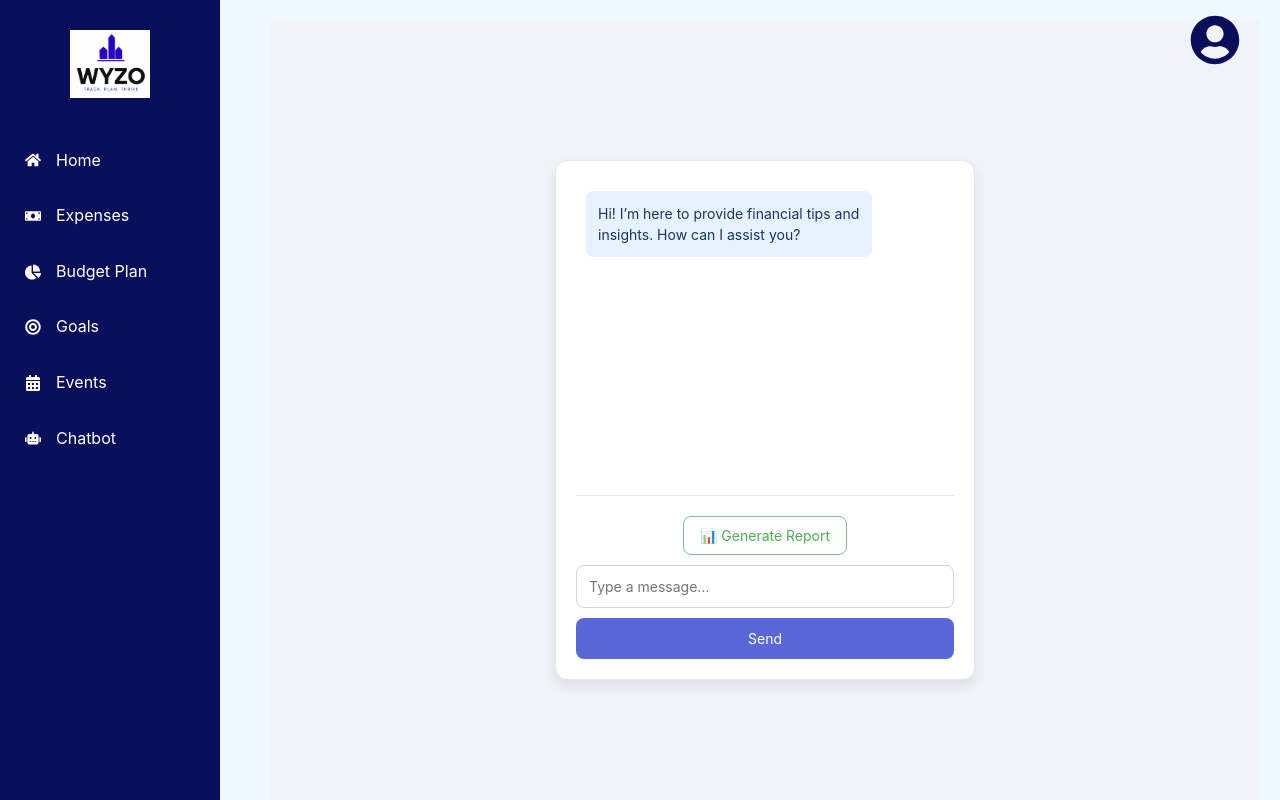
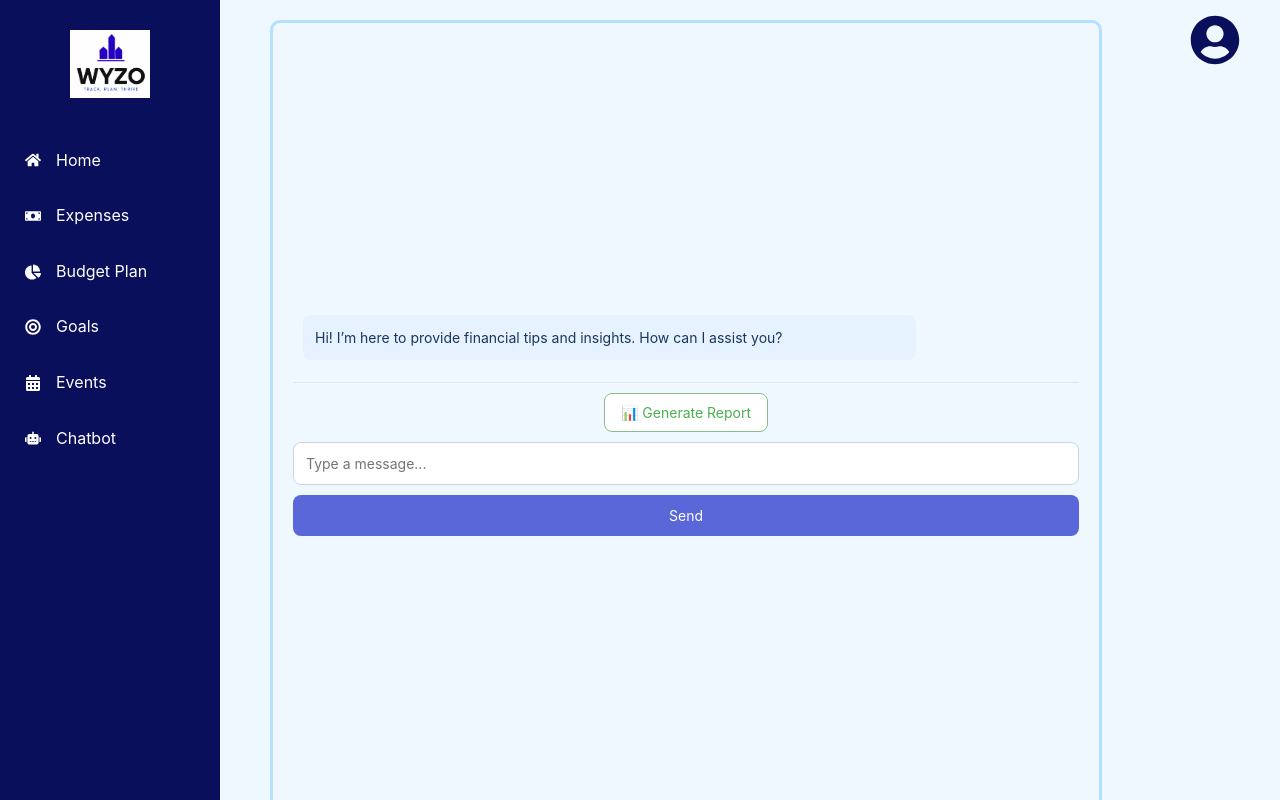
Before and after one commit to ANANYA00P2004/Mini-Project, a React (Create React App) app in the folder frontend/: page /chatbot in a window 1280 px wide. Built offline with nearby package versions, Linux system fonts and the light colour scheme.

Commit message:
updated chatbot css

```diff
--- a/frontend/src/Pages/chatbot.css
+++ b/frontend/src/Pages/chatbot.css
@@ -1,24 +1,26 @@
 .chatbot-body {
     font-family: 'Inter', Arial, sans-serif;
-    background-color: #f0f4f8;
+    border-color: #b3e0ff;
+    border-radius: 10px;
+    border: solid #b3e0ff;
     display: flex;
     justify-content: center;
     align-items: center;
-    height: 100vh;
+    height: 100vh; /* Full height of the viewport */
+    width: 65vw;  /* Full width of the viewport */
     margin: 0;
+    padding: 0;
+    box-sizing: border-box;
     color: #1a2b3c;
 }
 
+/* Container to stretch to the background width */
 .chatbot-container {
-    width: 420px;
-    background-color: white;
-    border-radius: 12px;
-    box-shadow: 0 6px 12px rgba(26, 43, 60, 0.1);
+    width: 100%; /* Make it fill the outer container */
+    max-width: 1200px; /* Optional: Set a max width to prevent excessive stretching */
+    margin: 0 auto; /* Center it horizontally */
     padding: 20px;
-    display: flex;
-    flex-direction: column;
-    height: 520px;
-    border: 1px solid #e1e7ec;
+    box-sizing: border-box; /* Ensures padding doesn’t affect width */
 }
 
 .chatbot-box {
@@ -27,6 +29,7 @@
     border-bottom: 1px solid #e1e7ec;
     margin-bottom: 10px;
     padding: 10px;
+    max-height: 300px; /* To avoid overflow */
 }
 
 .chatbot-message {
@@ -79,7 +82,7 @@
     box-shadow: 0 0 0 3px rgba(90, 103, 216, 0.25);
 }
 
-
+/* Scrollbar Styling */
 .chatbot-box::-webkit-scrollbar {
     width: 6px;
 }
@@ -93,7 +96,7 @@
     border-radius: 3px;
 }
 
-
+/* Markdown Styling */
 .chatbot-message ul {
     padding-left: 20px;
     margin-top: 5px;
@@ -110,7 +113,7 @@
     font-style: italic;
 }
 
-
+/* Typing Indicator */
 .chatbot-typing-indicator {
     font-size: 12px;
     color: #718096;
@@ -124,7 +127,7 @@
     50% { opacity: 1; }
 }
 
-
+/* Report Button */
 .chatbot-report-box {
     margin-top: 10px;
     text-align: center;
@@ -144,7 +147,7 @@
     background-color: hsl(0, 0%, 90%);
 }
 
-
+/* Modal Overlay */
 .chatbot-modal-overlay {
     position: fixed;
     top: 0;
@@ -184,23 +187,23 @@
     background-color: #4c51bf;
 }
 
-
+/* Report Result */
 .chatbot-report-result {
     margin-top: 20px;
     padding: 10px;
     background: #e6f7ff;
     border-radius: 8px;
     border: 1px solid #b3e0ff;
-    max-width: 400px;
-    min-width: 300px;
-    word-wrap: break-word;
+    max-height: 200px; /* Prevents overflow */
+    overflow-y: auto;
+    width: 100%; /* Takes full width */
 }
 
 .chatbot-report-result h3 {
     margin-top: 0;
 }
 
-
+/* Report Items */
 .chatbot-report-item {
     padding: 8px;
     border-radius: 6px;
@@ -213,3 +216,18 @@
     margin: 5px 0;
     font-size: 13px;
 }
+
+/* PDF Button */
+.chatbot-report-result button {
+    margin-top: 10px;
+    padding: 8px 12px;
+    background-color: #5a67d8;
+    color: white;
+    border: none;
+    border-radius: 6px;
+    cursor: pointer;
+}
+
+.chatbot-report-result button:hover {
+    background-color: #4c51bf;
+}
--- a/frontend/src/Pages/chatbot.js
+++ b/frontend/src/Pages/chatbot.js
@@ -317,7 +317,7 @@ const Chatbot = () => {
                 {reportData && (
                     <div className="chatbot-report-result">
                         <h3>📊 Financial Report</h3>
-                        <button onClick={downloadPDF}>📥 Download PDF</button>
+                        <button onClick={downloadPDF}>📥 Download PDF</button><br></br>
                         {Object.keys(reportData).length > 0 ? (
                             <div>
                                 {Object.keys(reportData).map((date, idx) => (
```
Also changed, not shown: 1 other file (tests, documents, lock files or other folders).
